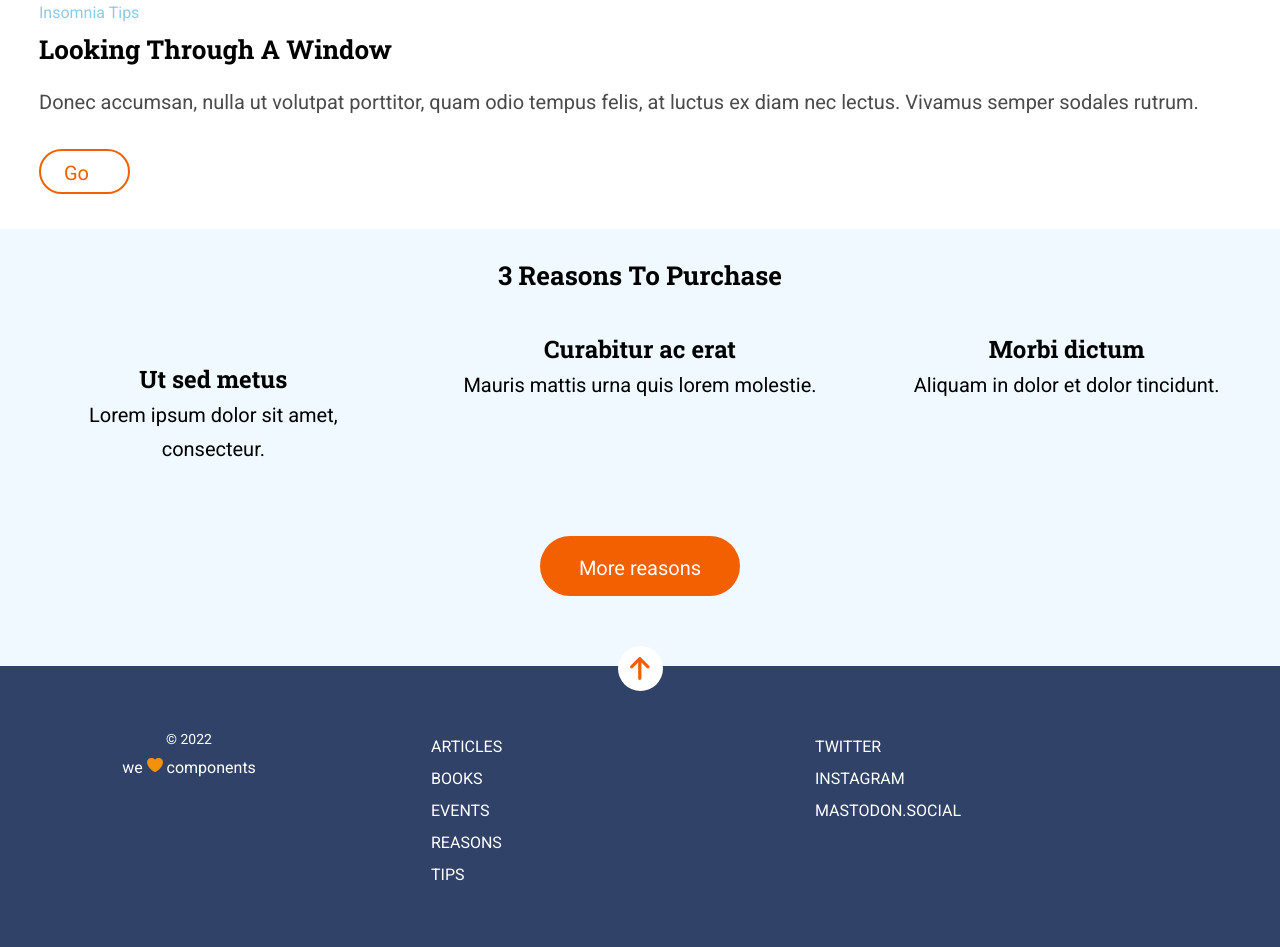
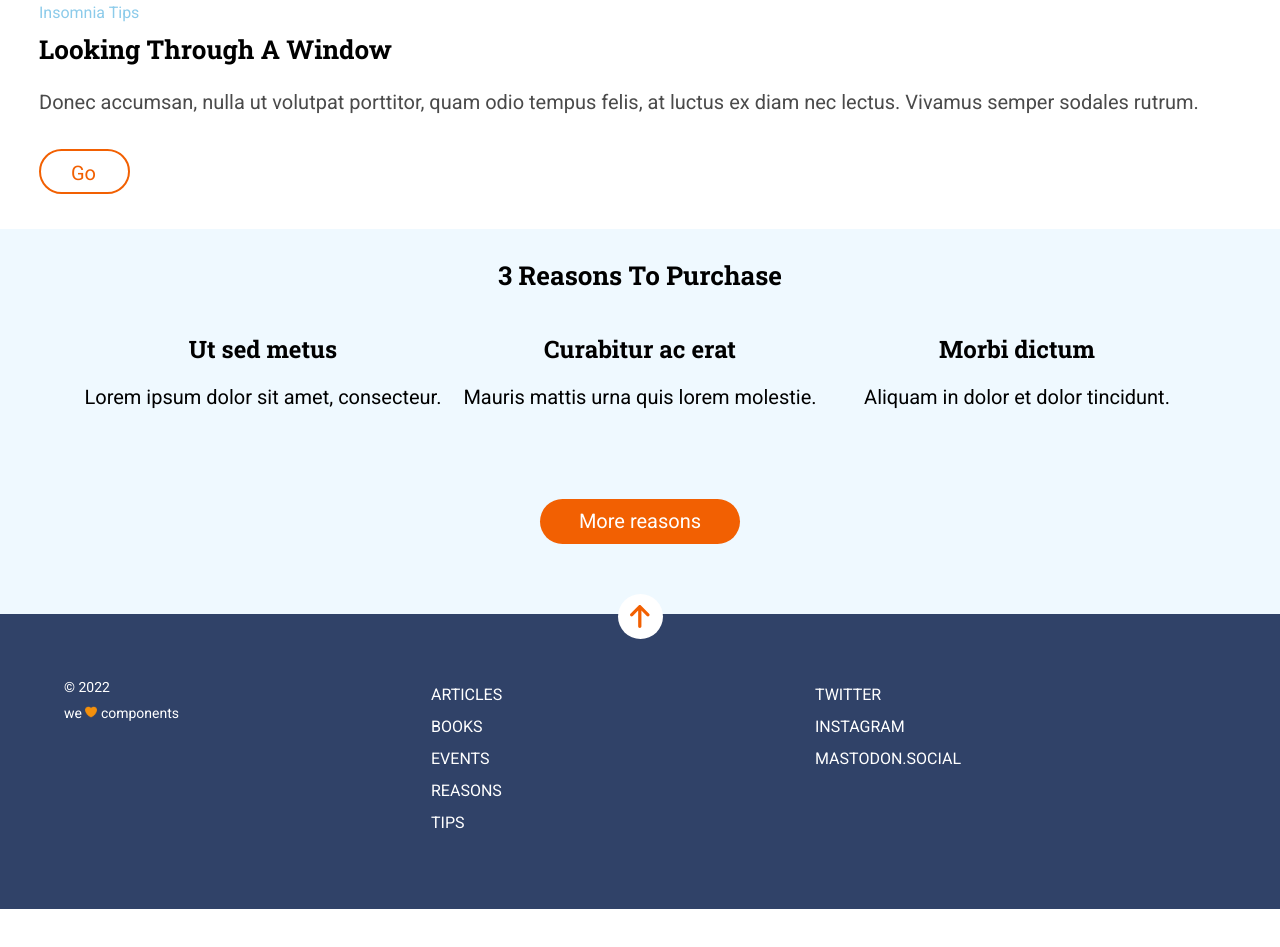
Before and after one commit to marcelabpetroli/adalab-module-1-final, a website: page src/html/index.html in a window 1280 px wide. Shown: the part 862-1809 px from the top of the page. After the commit the page ends 1771 px from the top, so only its background shows below. Drawn offline with nearby package versions, Linux system fonts and the light colour scheme; files that its build step writes are made by us from their sources; files whose address does not match are found by name.

Commit message:
Fix grid on reasons tablet version

```diff
--- a/src/html/index.html
+++ b/src/html/index.html
@@ -152,6 +152,7 @@
             <span class="love-components"
               >we
               <img
+                class="copy__heart"
                 src="./assets/images/favicon-16x16.png"
                 alt="heart icon"
                 title="heart icon"
--- a/src/scss/main.scss
+++ b/src/scss/main.scss
@@ -179,9 +179,9 @@ body {
   background-color: #f26002;
   font-size: 2rem;
   border-radius: 10rem;
-  height: 6rem;
+  height: 4.5rem;
   width: 20rem;
-  padding-top: 2rem;
+  padding-top: 1rem;
 }
 .btn:hover {
   transform: translateY(-0.4rem);
@@ -260,6 +260,9 @@ body {
   font-size: 1.4rem;
 }
 
+.copy__heart {
+  height: 1.2rem;
+}
 @media (min-width: 768px) {
   .hero__primary {
     font-size: 8rem;
@@ -285,23 +288,30 @@ body {
   }
   .btn__go-word {
     width: 9.1rem;
+    padding-left: 3rem;
   }
   .reasons__container {
     display: grid;
-    margin-top: 1.7rem;
-    margin-bottom: -3rem;
     grid-template-columns: 1fr 1fr 1fr;
+    margin: 1.7rem 4rem -3rem 4rem;
+    gap: 2rem;
   }
   .reasons__container-items {
-    margin-left: 3.5rem;
-    margin-right: 3.5rem;
+    margin: 0;
+    height: 15rem;
   }
   .reasons__main {
     font-size: 2.6rem;
   }
+  .reasons__main-bold.ut {
+    padding-top: 0;
+  }
   .reasons__main-bold {
     font-size: 2.4rem;
+    width: 100%;
+    padding-bottom: 1.2rem;
   }
+
   .reasons__sub {
     font-size: 2rem;
   }
@@ -328,7 +338,12 @@ body {
     flex-direction: column;
     width: 25rem;
   }
+  .copy {
+    width: 100%;
+  }
   .love-components {
     padding-top: 1rem;
+    width: 100%;
+    font-size: 1.4rem;
   }
 }
```
